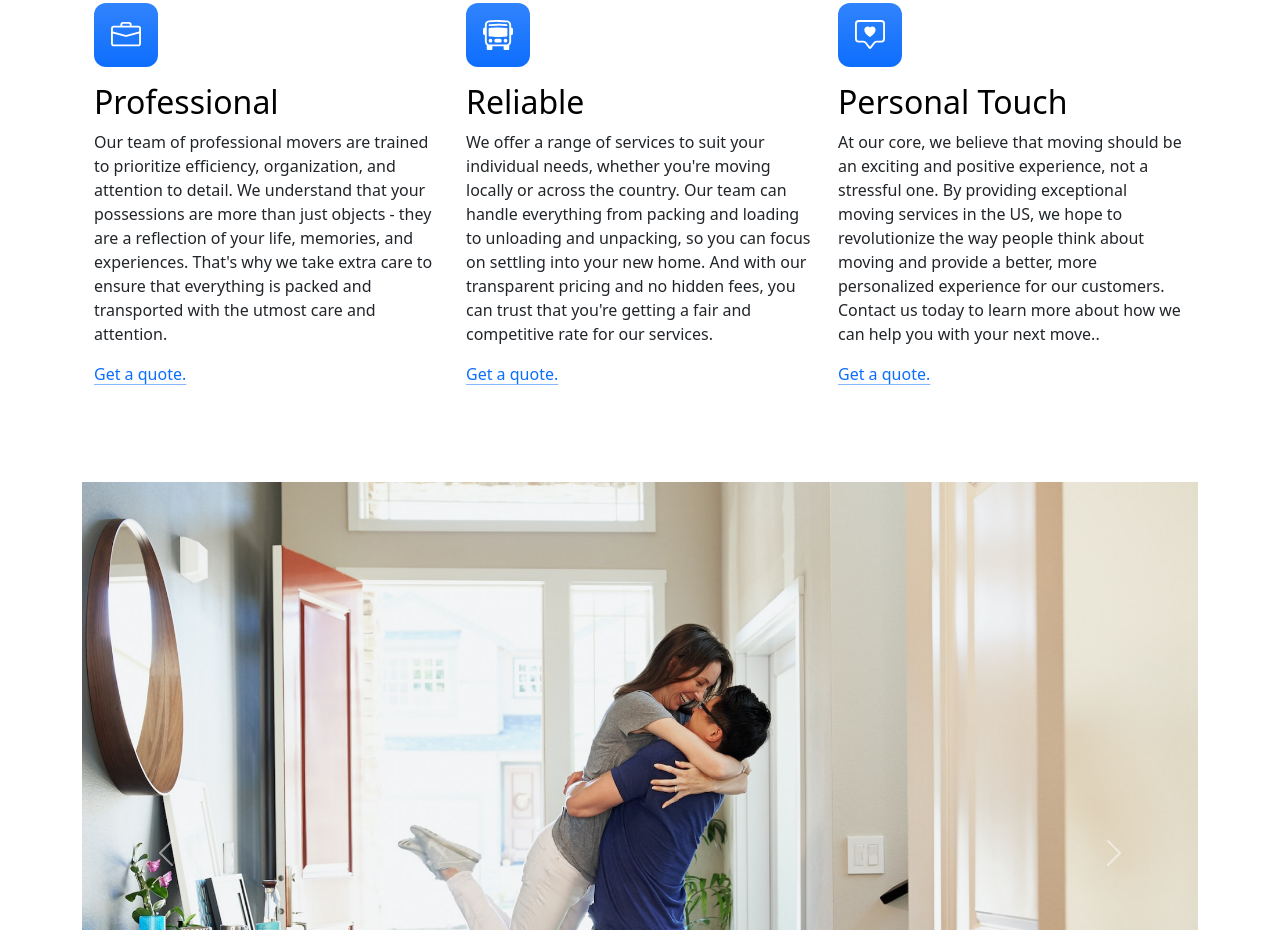
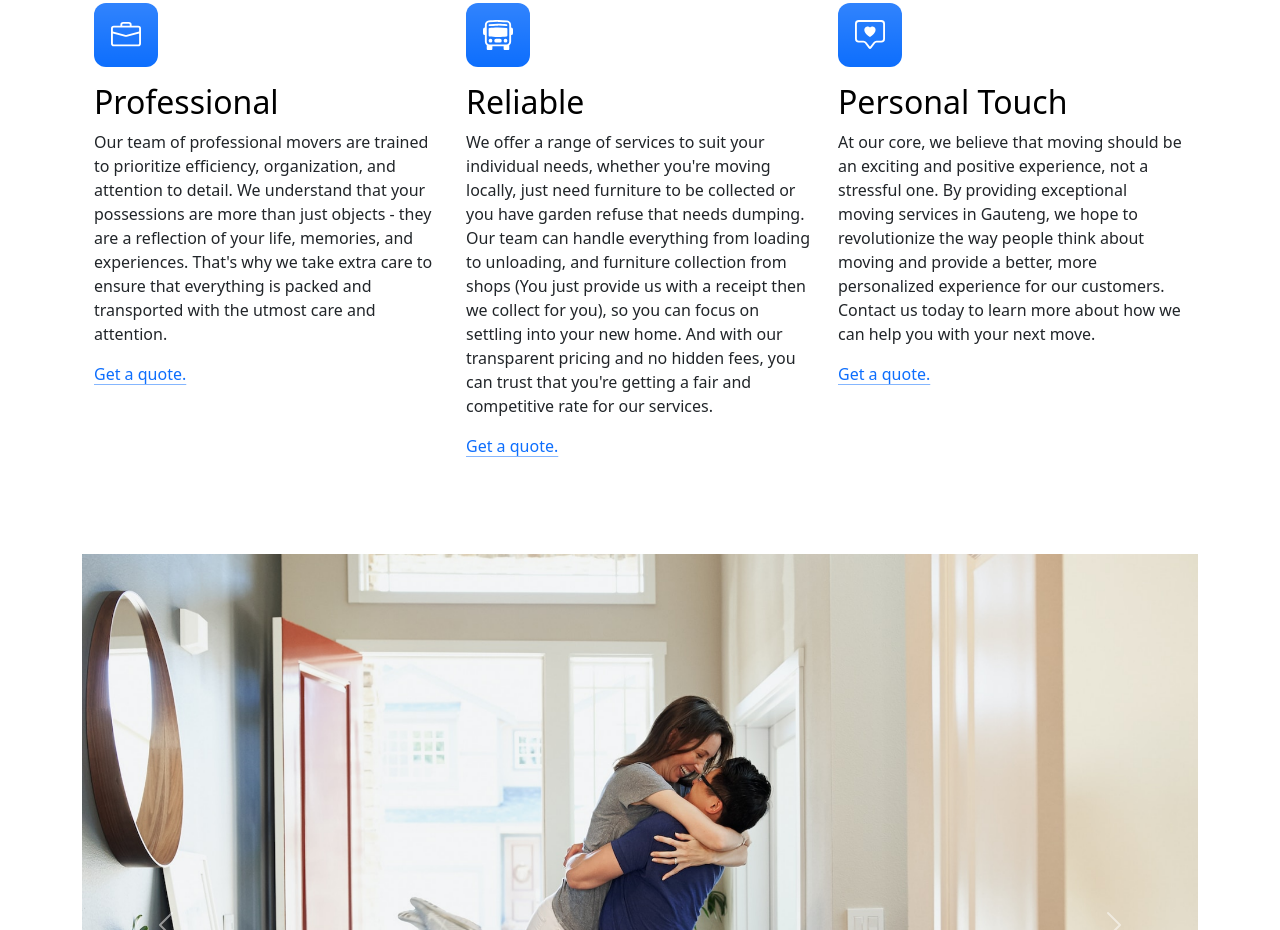
Before and after one commit to ProudMpofu/The-Legacy, a plain HTML site: page index.html in a window 1280 px wide. Shown: the part 936-1866 px from the top of the page. Drawn offline with nearby package versions, Linux system fonts and the light colour scheme.

Commit message:
Update index.html

```diff
--- a/index.html
+++ b/index.html
@@ -90,7 +90,7 @@
           <img src="./assets/svg/bus-front.svg" height="30px" alt="busfront">
         </div>
         <h3 class="fs-2 text-body-emphasis">Reliable</h3>
-        <p>We offer a range of services to suit your individual needs, whether you're moving locally or across the country. Our team can handle everything from packing and loading to unloading and unpacking, so you can focus on settling into your new home. And with our transparent pricing and no hidden fees, you can trust that you're getting a fair and competitive rate for our services.</p>
+        <p>We offer a range of services to suit your individual needs, whether you're moving locally, just need furniture to be collected or you have garden refuse that needs dumping. Our team can handle everything from loading to unloading, and furniture collection from shops (You just provide us with a receipt then we collect for you), so you can focus on settling into your new home. And with our transparent pricing and no hidden fees, you can trust that you're getting a fair and competitive rate for our services.</p>
         <a href="#" class="icon-link">
           Get a quote.
           <svg class="bi"><use xlink:href="#chevron-right"></use></svg>
@@ -101,7 +101,7 @@
           <img src="./assets/svg/chat-square-heart.svg" height="30px" alt="chartsquare">
         </div>
         <h3 class="fs-2 text-body-emphasis">Personal Touch</h3>
-        <p>At our core, we believe that moving should be an exciting and positive experience, not a stressful one. By providing exceptional moving services in the US, we hope to revolutionize the way people think about moving and provide a better, more personalized experience for our customers. Contact us today to learn more about how we can help you with your next move..</p>
+        <p>At our core, we believe that moving should be an exciting and positive experience, not a stressful one. By providing exceptional moving services in Gauteng, we hope to revolutionize the way people think about moving and provide a better, more personalized experience for our customers. Contact us today to learn more about how we can help you with your next move.</p>
         <a href="#" class="icon-link">
           Get a quote.
           <svg class="bi"><use xlink:href="#chevron-right"></use></svg>
```
